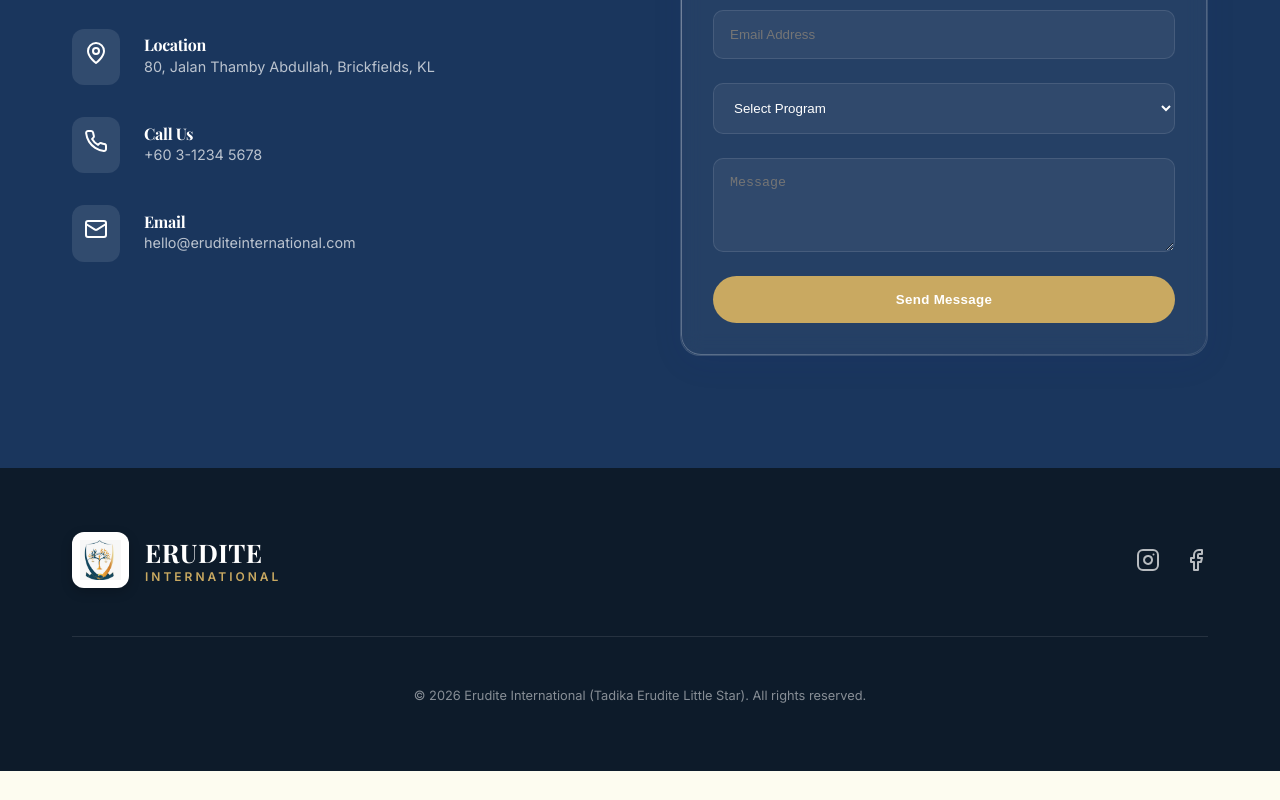
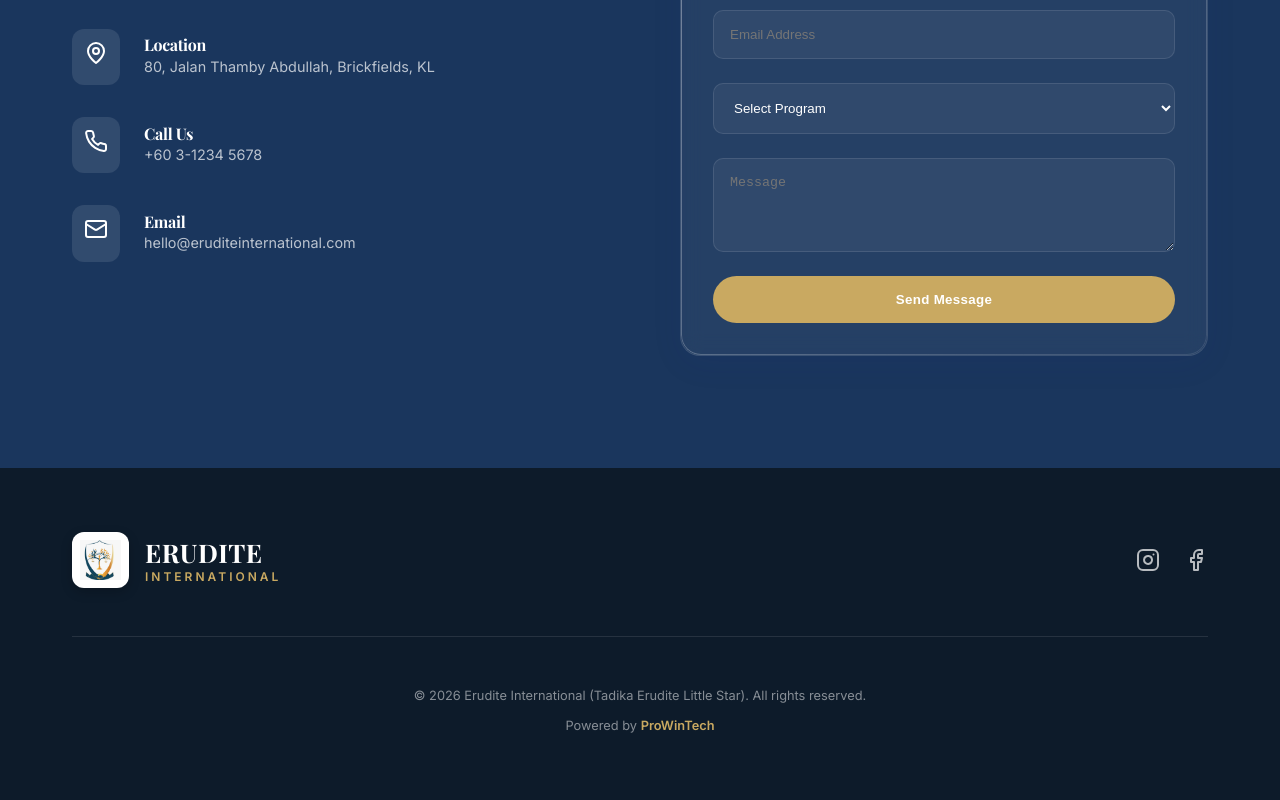
Before and after one commit to pravinsrathod/EruditeWebsite, a React (Vite) app: page / in a window 1280 px wide. Shown: the part 7660-8460 px from the top of the page. Before the commit the page ends 8431 px from the top, so only its background shows below. Built offline with nearby package versions, Linux system fonts and the light colour scheme; a web font is replaced by a local one.

Commit message:
Add Powered by ProWinTech attribution in footer

```diff
--- a/src/App.jsx
+++ b/src/App.jsx
@@ -635,6 +635,9 @@ const Footer = () => (
       </div>
       <div style={{ textAlign: 'center', color: 'rgba(255,255,255,0.5)', fontSize: '0.8rem' }}>
         <p>&copy; 2026 Erudite International (Tadika Erudite Little Star). All rights reserved.</p>
+        <p style={{ marginTop: '0.5rem' }}>
+          Powered by <a href="https://prowintech.in/" target="_blank" rel="noopener noreferrer" style={{ color: 'var(--secondary)', textDecoration: 'none', fontWeight: '600' }}>ProWinTech</a>
+        </p>
       </div>
     </div>
   </footer>
```
